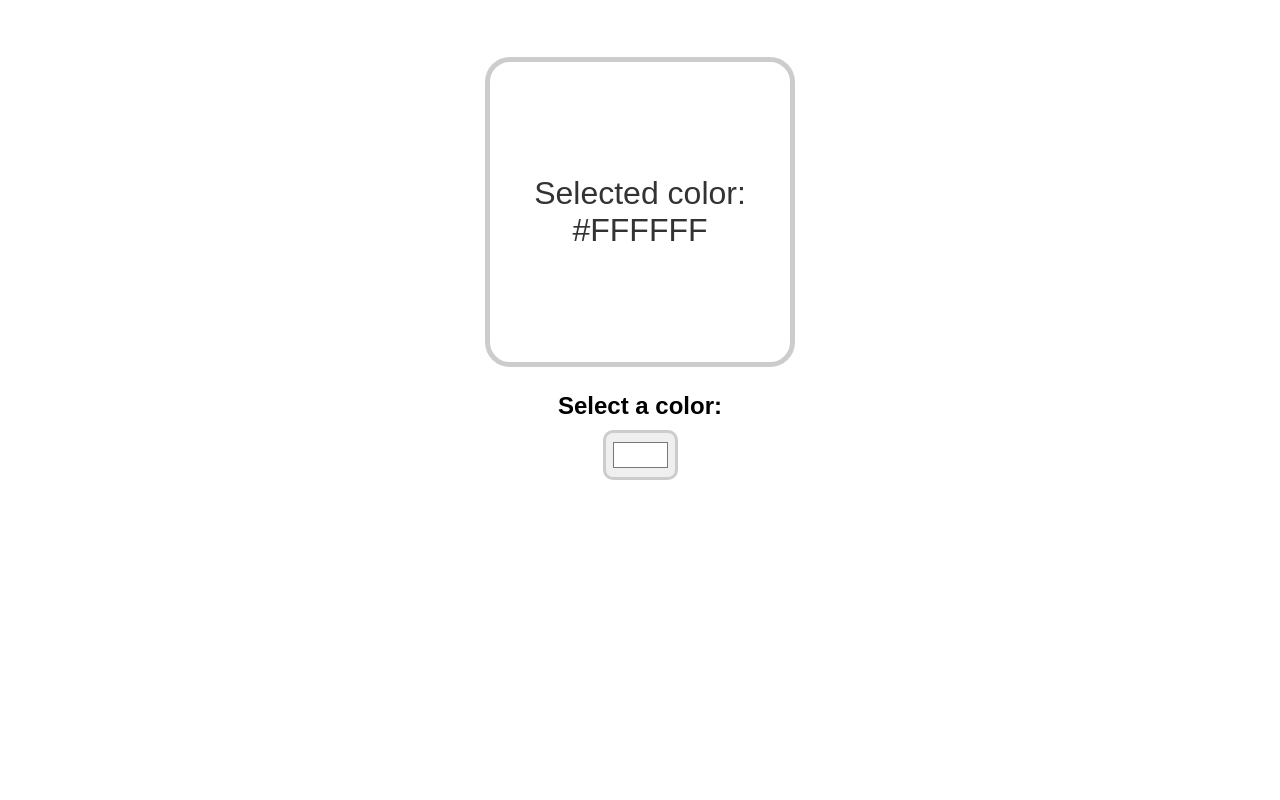
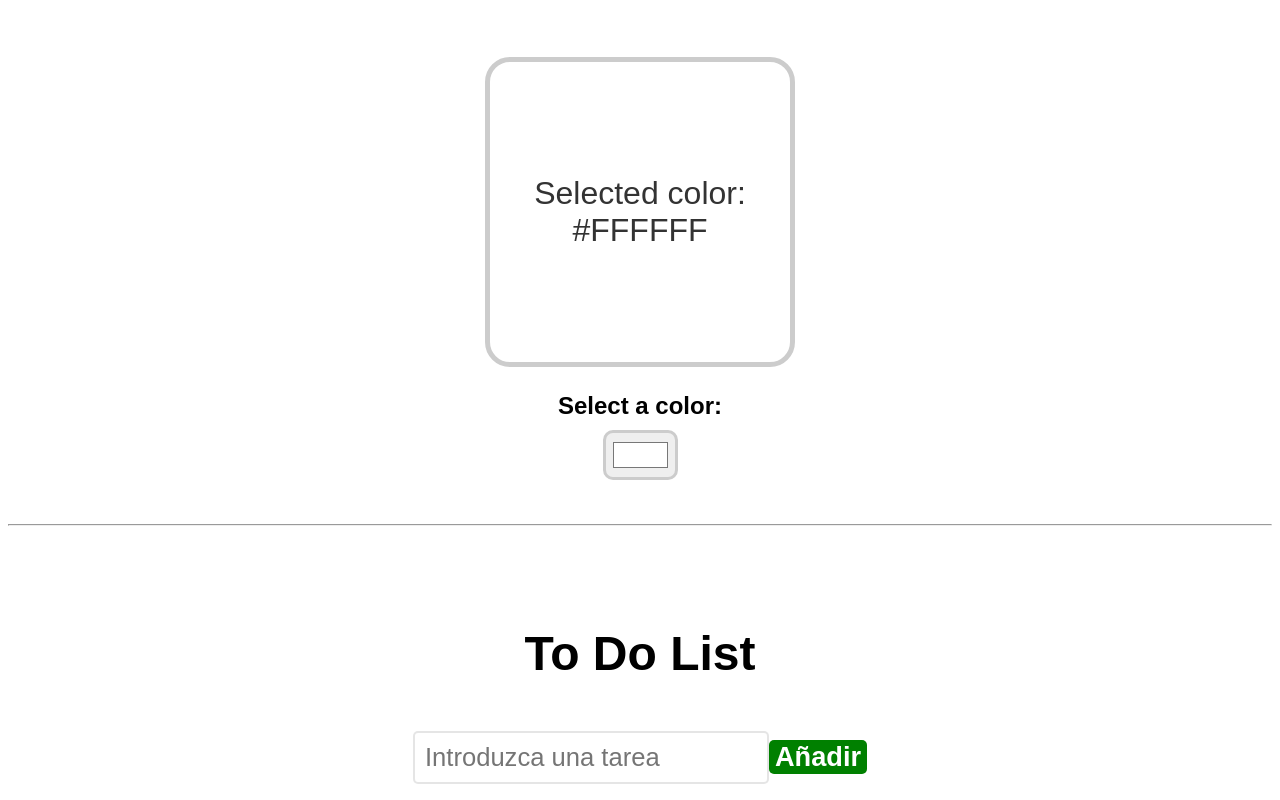
Before and after one commit to Gabriel-Santandreu/five_simple_react_apps, a React (Vite) app in the folder simple-react-apps/: page / in a window 1280 px wide. Shown: the part 426-1226 px from the top of the page. Before the commit the page ends 914 px from the top, so only its background shows below. Built offline with nearby package versions, Linux system fonts and the light colour scheme.

Commit message:
Aplicación simple - To Do List

```diff
--- a/simple-react-apps/src/App.jsx
+++ b/simple-react-apps/src/App.jsx
@@ -1,5 +1,6 @@
 import Counter from './Counter.jsx';
 import ColorPicker from './ColorPicker.jsx';
+import ToDoList from './ToDoList.jsx';
 
 function App() {
 
@@ -9,6 +10,9 @@ function App() {
             <br /><br />
             <hr />
             <ColorPicker></ColorPicker>
+            <br /><br />
+            <hr />
+            <ToDoList></ToDoList>
         </>
     );
 }
--- /dev/null
+++ b/simple-react-apps/src/ToDoList.jsx
@@ -0,0 +1,84 @@
+import React, {useState} from 'react'
+
+function ToDoList() {
+
+    const [tasks, setTasks] = useState([]);
+    const [newTask, setNewTask] = useState('');
+
+    function handleInputChange(event) {
+
+        setNewTask(event.target.value);
+
+    }
+
+    function addTask() {
+
+        if(newTask === '') return
+
+        setTasks(t => [...t, newTask]);
+        setNewTask('');
+
+    }
+
+    function deleteTask(index) {
+
+        const updatedTasks = tasks.filter((_, i) => i !== index);
+        setTasks(updatedTasks);
+
+    }
+
+    function moveTaskUp(index) {
+
+        if(index === 0) return
+
+        const updatedTasks = [...tasks];
+        [updatedTasks[index], updatedTasks[index - 1]] = [updatedTasks[index - 1], updatedTasks[index]];
+
+        setTasks(updatedTasks);
+
+    }
+
+    function moveTaskDown(index) {
+
+        if(index < tasks.length - 1) {
+            const updatedTasks = [...tasks];
+            [updatedTasks[index], updatedTasks[index + 1]] = [updatedTasks[index + 1], updatedTasks[index]];
+
+            setTasks(updatedTasks);
+
+        }
+    }
+
+
+    return(
+
+        <div className="to-do-list">
+            <h1 className='to-do-header1'>To Do List</h1>
+
+            <div>
+                <input type="text"
+                placeholder='Introduzca una tarea'
+                value={newTask}
+                onChange={handleInputChange}/>
+
+                <button className="add-button" onClick={addTask}>Añadir</button>
+            </div>
+
+            <ol>
+                {tasks.map((task, index) => (
+                    <li key={index}>
+                        <span className="text">{task}</span>
+                        <button className="delete-button" onClick={() => deleteTask(index)}>Delete</button>
+
+                        <button className="move-button" onClick={() => moveTaskUp(index)}>/\</button>
+
+                        <button className="move-button" onClick={() => moveTaskDown(index)}>\/</button>
+                    </li>
+                ))}
+            </ol>
+        </div>
+
+    )
+}
+
+export default ToDoList;
--- a/simple-react-apps/src/index.css
+++ b/simple-react-apps/src/index.css
@@ -83,3 +83,90 @@ input[type="color"] {
   background-color: hsla(202, 100%, 61%, 0.76);
 
 }
+
+.to-do-list {
+  font-family: Arial, Helvetica, sans-serif;
+  text-align: center;
+  margin-top: 100px;
+
+}
+
+button {
+  font-size: 1.7rem;
+  font-weight: bold;
+  color: white;
+  border: none;
+  border-radius: 5px;
+  cursor: pointer;
+  transition: background-color 0.5s ease;
+
+}
+
+.add-button {
+  background-color: green;
+
+}
+
+.add-button:hover {
+  background-color: rgba(12, 189, 12, 0.788);
+
+}
+
+.delete-button {
+  background-color: red;
+
+}
+
+.delete-button:hover {
+  background-color: rgba(241, 65, 65, 0.918);
+
+}
+
+.move-button {
+  background-color: blue;
+
+}
+
+.move-button:hover {
+  background-color: rgba(41, 41, 245, 0.822);
+
+}
+
+input[type="text"] {
+  font-size: 1.6rem;
+  padding: 10px;
+  border: 2px solid hsl(0, 0%, 80%, 0.5);
+  border-radius: 5px;
+  color: hsla(0, 0%, 0%, 0.5);
+
+}
+
+ol{
+  padding: 0;
+
+}
+
+li{
+  font-size: 2rem;
+  font-weight: bold;
+  padding: 15px;
+  background-color: hsla(0, 0%, 97%);
+  margin-bottom: 10px;
+  border: 3px solid hsl(0, 0%, 85%, 0.75);
+  border-radius: 5px;
+  display: flex;
+  align-items: center;
+
+}
+
+.text {
+  flex: 1;
+
+}
+
+.delete-button, .move-button {
+  padding: 8px 12px;
+  font-size: 1.4rem;
+  margin-left: 10px;
+
+}
```
